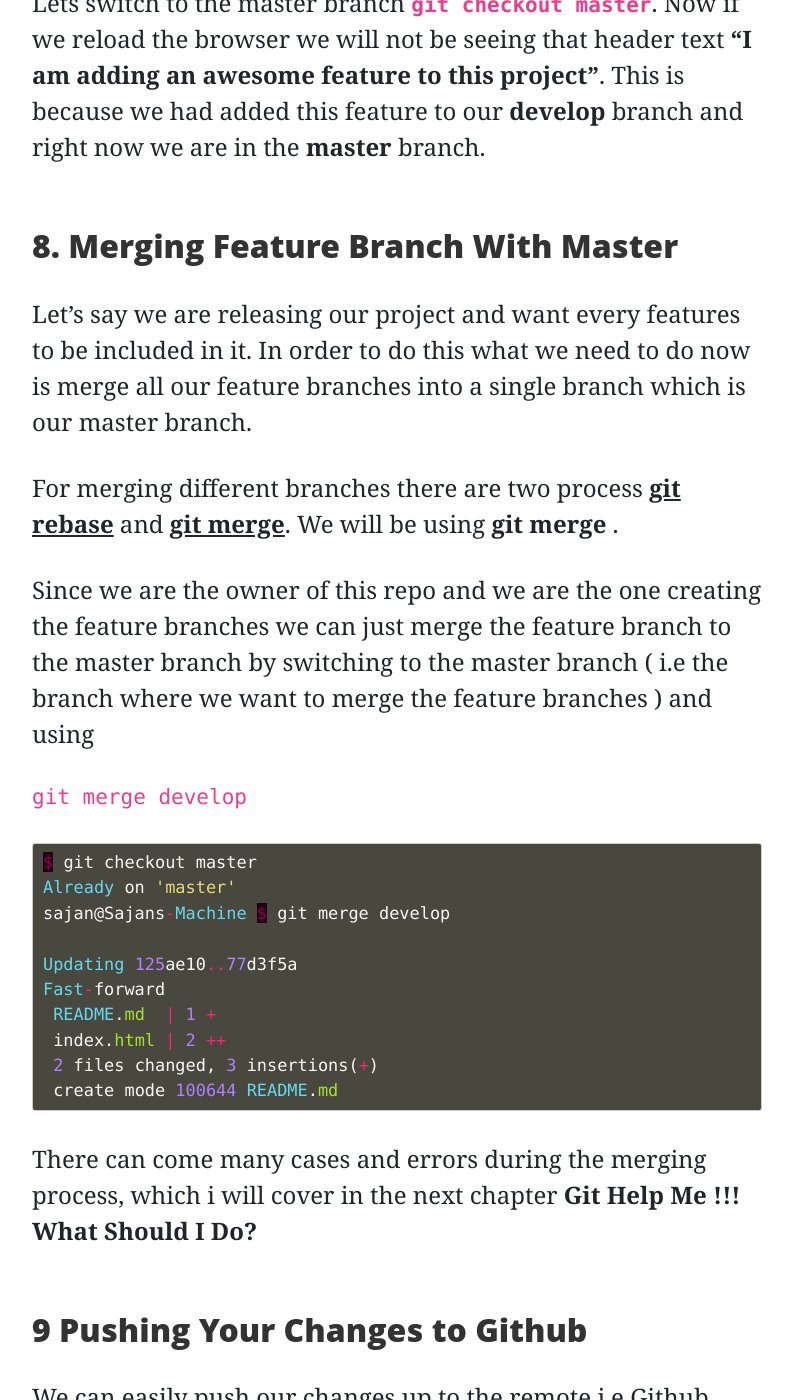
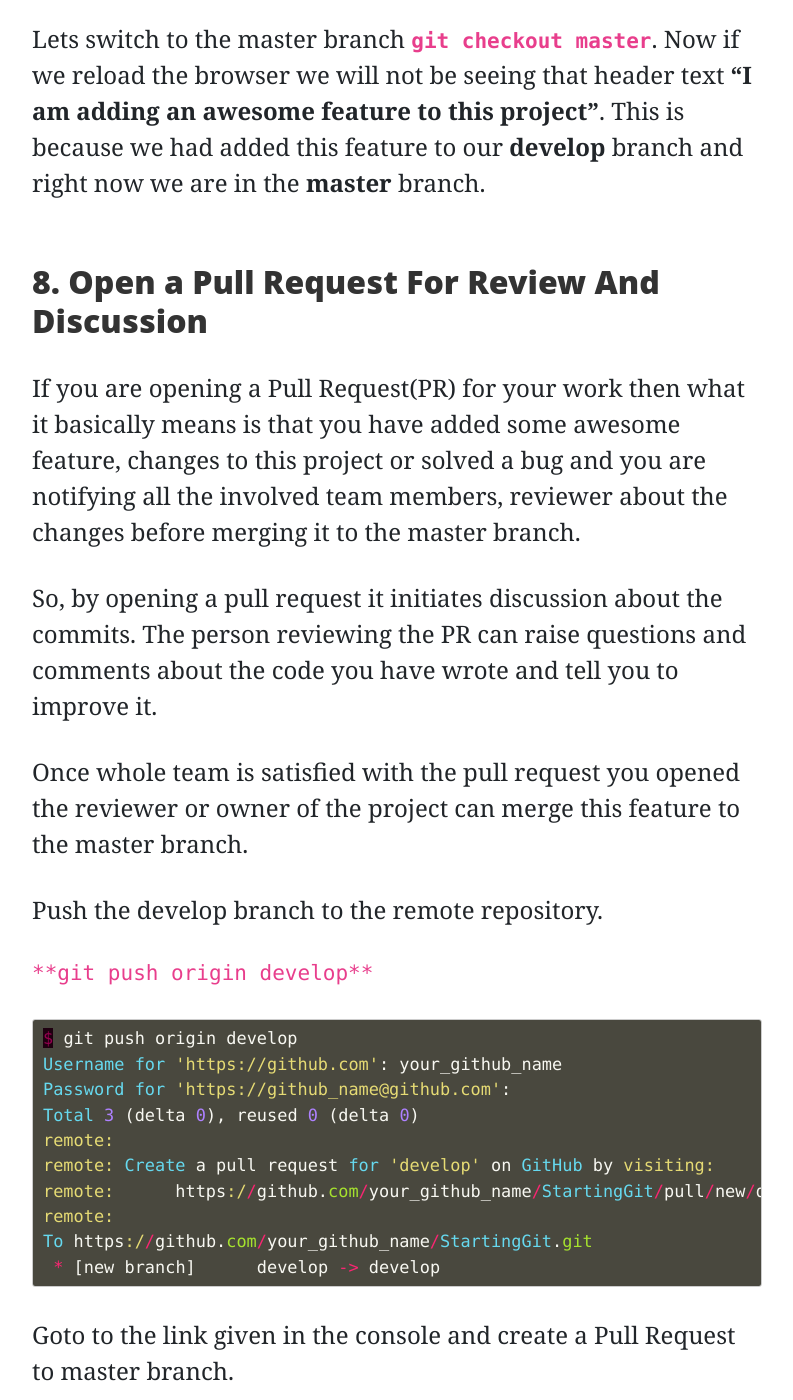
Before and after one commit to developerBlogs/developerBlogs.github.io, a Jekyll site: the page built from _posts/2020-07-18-git-for-beginners-02.markdown, in a window 1280 px wide and 1400 px high, scrolled down 10523 px. Shown: the whole window, without its empty margins (243-1036 px from the left). Built offline with Jekyll 4.4.1, drawn with Linux system fonts in a browser that asks for light colours; emoji names are drawn with the system emoji font; comment, search, counter and statistics services are not loaded; some of the changed text lies outside the part shown.

Commit message:
resolved all bugs

````diff
--- a/_posts/2020-07-18-git-for-beginners-02.markdown
+++ b/_posts/2020-07-18-git-for-beginners-02.markdown
@@ -240,9 +240,9 @@
 ## I am learning git
 ```
 
-After doing this if we need to check our project status using `git status` , it shows that two files are changed. The **index.html** and the new **README.md** file.
+After doing this we need to check our project status using `git status` , it shows that two files are changed. The **index.html** and the new **README.md** file.
 
-In order to know what changes were made we can use the command **`git diff`** which will show you the co
+In order to know what changes were made we can use the command **`git diff`**
 
 We are sure about the changes so we will add and commit them like we did above by using **git add** and **git commit** command.
 
@@ -250,20 +250,46 @@
 
 Lets switch to the master branch  **`git checkout master`**. Now if we reload the browser we will not be seeing that header text **"I am adding an awesome feature to this project"**. This is because we had added this feature to our **develop** branch and right now we are in the **master** branch.
 
-## 8. Merging Feature Branch With Master
+## 8. Open a Pull Request For Review And Discussion
 
-Let's say we are releasing our project and want every features to be included in it. In order to do this what we need to do now is merge all our feature branches into a single branch which is our master branch.
+If you are opening a Pull Request(PR) for your work then what it basically means is that you have added some awesome feature, changes to this project or solved a bug and you are notifying all the involved team members, reviewer about the changes before merging it to the master branch.
 
-For merging different branches there are two process **[git rebase](https://www.atlassian.com/git/tutorials/rewriting-history/git-rebase)** and **[git merge](https://www.atlassian.com/git/tutorials/using-branches/git-merge)**. We will be using **git merge** .
+So, by opening a pull request it initiates discussion about the commits. The person reviewing the PR can raise questions and comments about the code you have wrote and tell you to improve it.
 
-Since we are the owner of this repo  and  we are the one creating the feature branches we can just merge the feature branch to the master branch by switching to the master branch ( i.e the branch where we want to merge the feature branches ) and using
+Once whole team is satisfied with the pull request you opened the reviewer or owner of the project can merge this feature to the master branch.
 
- `git merge develop `
+Push the develop branch to the remote repository.
+
+`**git push origin develop**`
+
+```ruby
+$ git push origin develop
+Username for 'https://github.com': your_github_name
+Password for 'https://github_name@github.com':
+Total 3 (delta 0), reused 0 (delta 0)
+remote:
+remote: Create a pull request for 'develop' on GitHub by visiting:
+remote:      https://github.com/your_github_name/StartingGit/pull/new/develop
+remote:
+To https://github.com/your_github_name/StartingGit.git
+ * [new branch]      develop -> develop
+```
+Goto to the link given in the console and create a Pull Request to master branch.
+
+## 9. Merging Branches
+
+If you are a reviewer and merging a Pull Request it can be done easily by the click of a button in Githhub or Bitbucket.
+
+But if you want to merge two branches together we can do this by two ways **[git rebase](https://www.atlassian.com/git/tutorials/rewriting-history/git-rebase)** and **[git merge](https://www.atlassian.com/git/tutorials/using-branches/git-merge)**. We will be using **git merge** .
+
+Lets say we want to merge a branch **feature/new_feature** to **develop** branch. Then we can do this by switching to the develop branch (i.e destination branch) and using
+
+`git merge source_branch_name`
 
 ``` ruby
-$ git checkout master
-Already on 'master'
-sajan@Sajans-Machine $ git merge develop
+$ git checkout develop
+Already on 'develop'
+$ git merge feature/new_feature
 
 Updating 125ae10..77d3f5a
 Fast-forward
@@ -273,10 +299,10 @@
  create mode 100644 README.md
 ```
 
-There can come many cases and errors during the merging process, which i will cover in the next chapter  **Git Help Me !!! What Should I Do?**
+There can come many cases and errors during the merging process, which I will cover in the next chapter  **Git Help Me !!! What Should I Do?**
 
-## 9 Pushing Your Changes to Github
-We can easily push our changes up to the remote i.e Github server using **`git push`**
+## 10. Pushing and Pulling in Github
+We can easily push our changes up to the remote repository which is in Github server using **`git push`**
 
 ```
 $ git push origin master
@@ -285,9 +311,15 @@
 ......
 ```
 
-If you want to push another branch lets say develop to the remote repo just change the branch name like this  **`git push origin develop`**.
+If we want to push another branch lets say develop to the remote repo we can just change the branch name like this  **`git push origin develop`**.
 
-## 10. Cloning a Repository Using `git clone`
+And for **pulling** the latest changes from the remote repo to our local server we can do
+
+`**git pull origin branch_name**`
+
+Or simply `*git pull*` by switching to the branch we want to pull
+
+## 11. Cloning a Repository Using `git clone`
 
 We can easily clone (copy) a remote repository available in the github site into our local sytem by using the command
 
@@ -301,13 +333,12 @@
 
 This will clone the repository to your local system. If you want to get all the branches also you can do **`get fetch`**.
 
-## 11. Open Source Contribution with Pull Request
 
-In **step 8**  we merged the develop feature to our master  by just using **git merge develop** and pushed it to the remote. This was possible cause we were the owner of that repo.
+## 12. Open Source Contribution
 
-What if we have cloned some some one else repository and created a branch **`feature/added_awesome_feature`** . Now we are hoping that this feature gets merged in the master branch of the repository and is publicly available to people to use it. Since this time we are not the owner of the repository we cannot just merge and push the changed like we did in **step 8 & step 9**.
+What if we have cloned some some one else repository and created a branch **`feature/awesome_feature`** . Now we are hoping that this feature gets merged in the master branch of the repository and is publicly available to people to use it. Since this time we are not the owner of the repository we cannot just merge and push the changed like we did in **step 8 & step 9**.
 
-So, how can we do this? We can do this by **sending a pull request** to the owner of the repo for the feature you have created. Sending a  Pull Request(PR) basically means that you had added some awesome feature to this project or solved a bug and asking the owner of the repo to merge it.
+So, how can we do this? We can do this by **sending a pull request** to the owner of the repo for the feature you have created.
 
 Before sending a PR we need to first fork the repo to our github.
 
@@ -366,6 +397,15 @@
 
 Kudos :clap: :tada:,  You have come to the end of this chapter. I hope this helped you to get the base knowledge of using Git in your project.
 
+**More Learning Sources**
+
+[Git Atlassian](https://www.atlassian.com/git/tutorials/learn-git-with-bitbucket-cloud)
+
+[A successfull git  branching model](https://nvie.com/posts/a-successful-git-branching-model/)
+
+[Understanding the GitHub Flow](https://guides.github.com/introduction/flow/)
+
+
 <br>
 *Next section **[Git Help Me !!! What Should I Do?]({% link _posts/2020-07-18-git-for-beginners-02.markdown %})** is comming soon*
 
````
Also changed, not shown: other parts of _posts/2020-07-18-git-for-beginners-02.markdown (+1 -1 lines).
